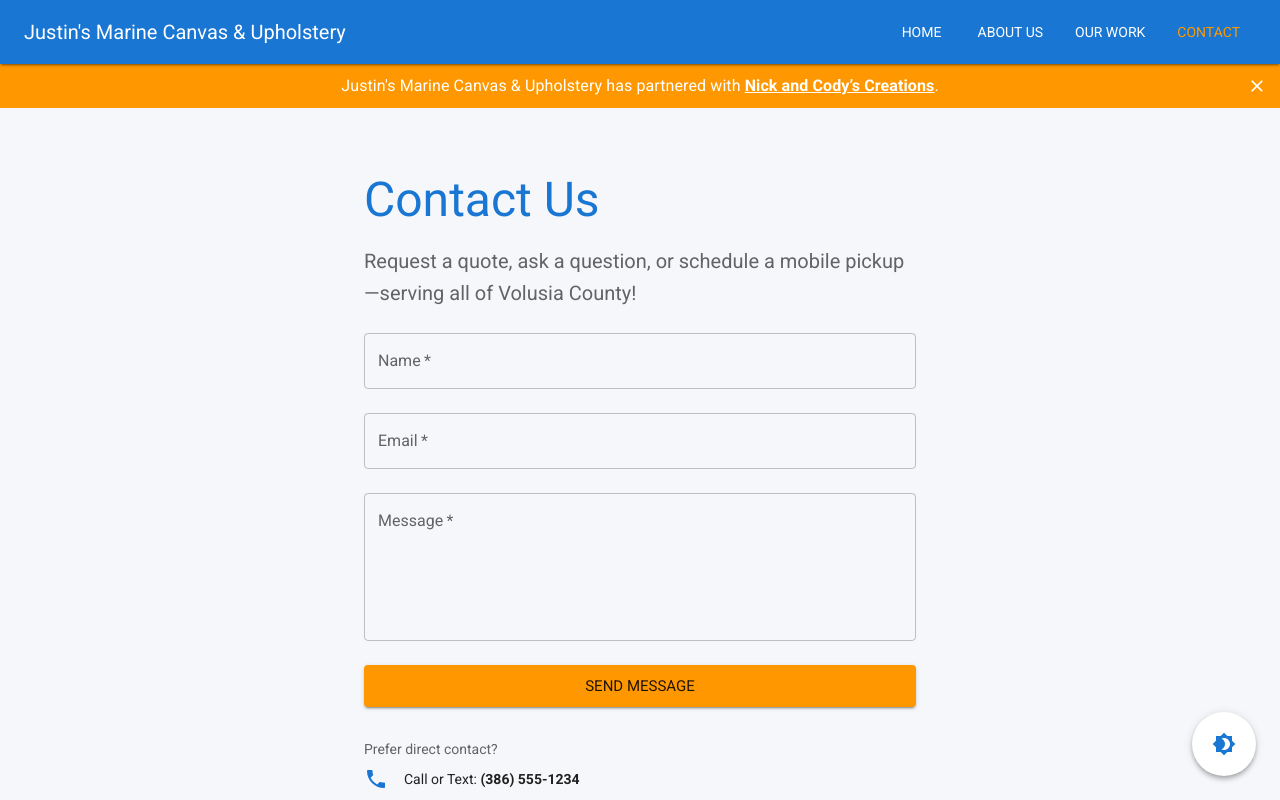
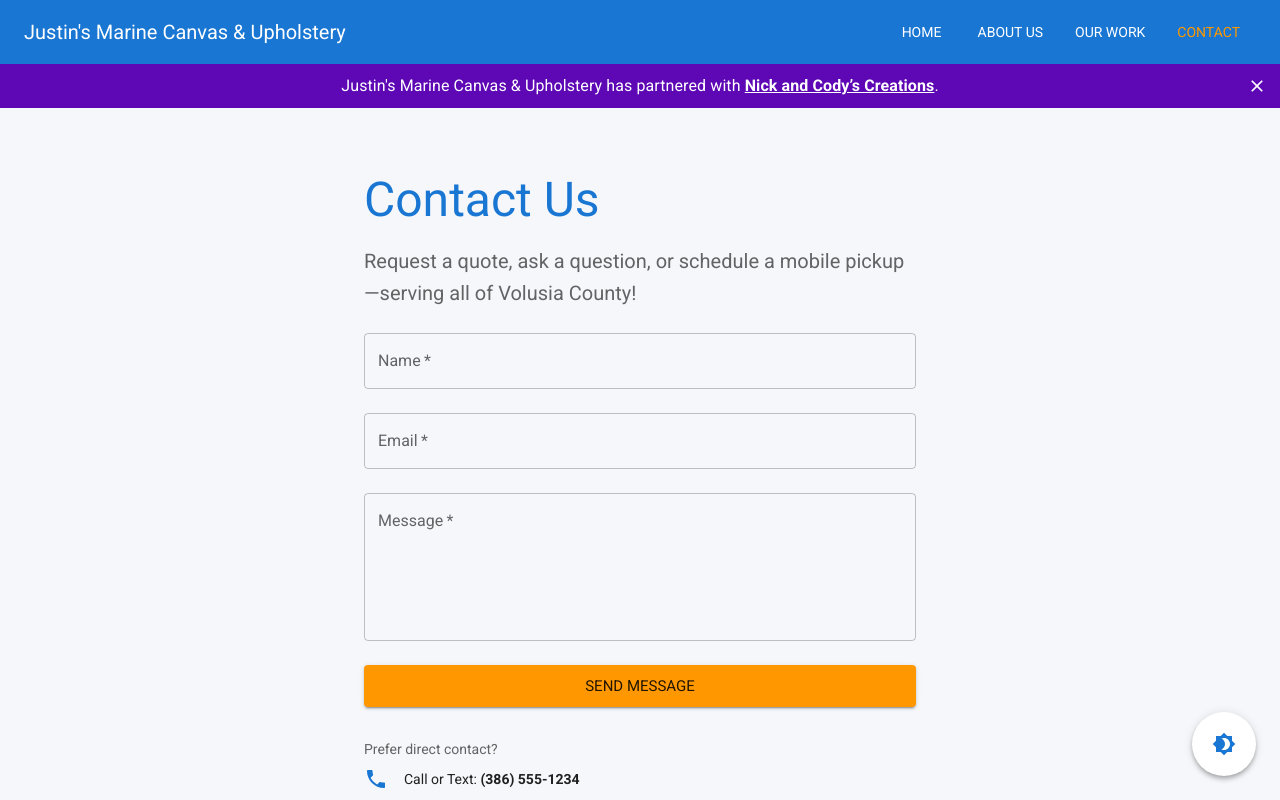
Before and after one commit to BrysWU/JCU, a React app: page /contact in a window 1280 px wide. Shown: the top 800 px of the page. Built offline with nearby package versions, Linux system fonts and the light colour scheme.

Commit message:
Updated Website Contents

```diff
--- a/src/components/SiteNotification.js
+++ b/src/components/SiteNotification.js
@@ -5,18 +5,14 @@ import IconButton from "@mui/material/IconButton";
 import CloseIcon from "@mui/icons-material/Close";
 import Link from "@mui/material/Link";
 
-const NOTIFICATION_STORAGE_KEY = "site_notification_dismissed";
-
 function SiteNotification() {
-  const [open, setOpen] = useState(() => {
-    // Persist dismissal across reloads
-    const dismissed = localStorage.getItem(NOTIFICATION_STORAGE_KEY);
-    return dismissed !== "true";
-  });
+  // For testing, always show notification on reload by default
+  const [open, setOpen] = useState(true);
 
   const handleClose = () => {
     setOpen(false);
-    localStorage.setItem(NOTIFICATION_STORAGE_KEY, "true");
+    // When ready for production, re-enable localStorage persistence here
+    // localStorage.setItem("site_notification_dismissed", "true");
   };
 
   if (!open) return null;
@@ -24,15 +20,18 @@ function SiteNotification() {
   return (
     <Box
       sx={{
-        bgcolor: "secondary.main",
+        bgcolor: "#5e07b5",
         color: "white",
         px: 2,
         py: 1,
         display: "flex",
         alignItems: "center",
         justifyContent: "center",
-        position: "relative",
+        position: "sticky",
+        top: 64, // navbar MUI default height is 64px for desktop
+        zIndex: 1101, // Above MUI AppBar (z-index 1100)
         minHeight: 44,
+        width: "100%",
       }}
     >
       <Typography sx={{ fontSize: { xs: 13, md: 16 }, fontWeight: 500, letterSpacing: 0.1 }}>
--- a/src/pages/Contact.js
+++ b/src/pages/Contact.js
@@ -11,7 +11,7 @@ import FacebookIcon from "@mui/icons-material/Facebook";
 import EmailIcon from "@mui/icons-material/Email";
 import Link from "@mui/material/Link";
 
-const WEB3FORMS_KEY = "YOUR_WEB3FORMS_ACCESS_KEY"; // <-- Replace with your real access key
+const WEB3FORMS_KEY = "18d45aee-e6fa-4c0b-a751-8b5a33210dd8"; //
 
 function Contact() {
   const [form, setForm] = useState({ name: "", email: "", message: "" });
```
